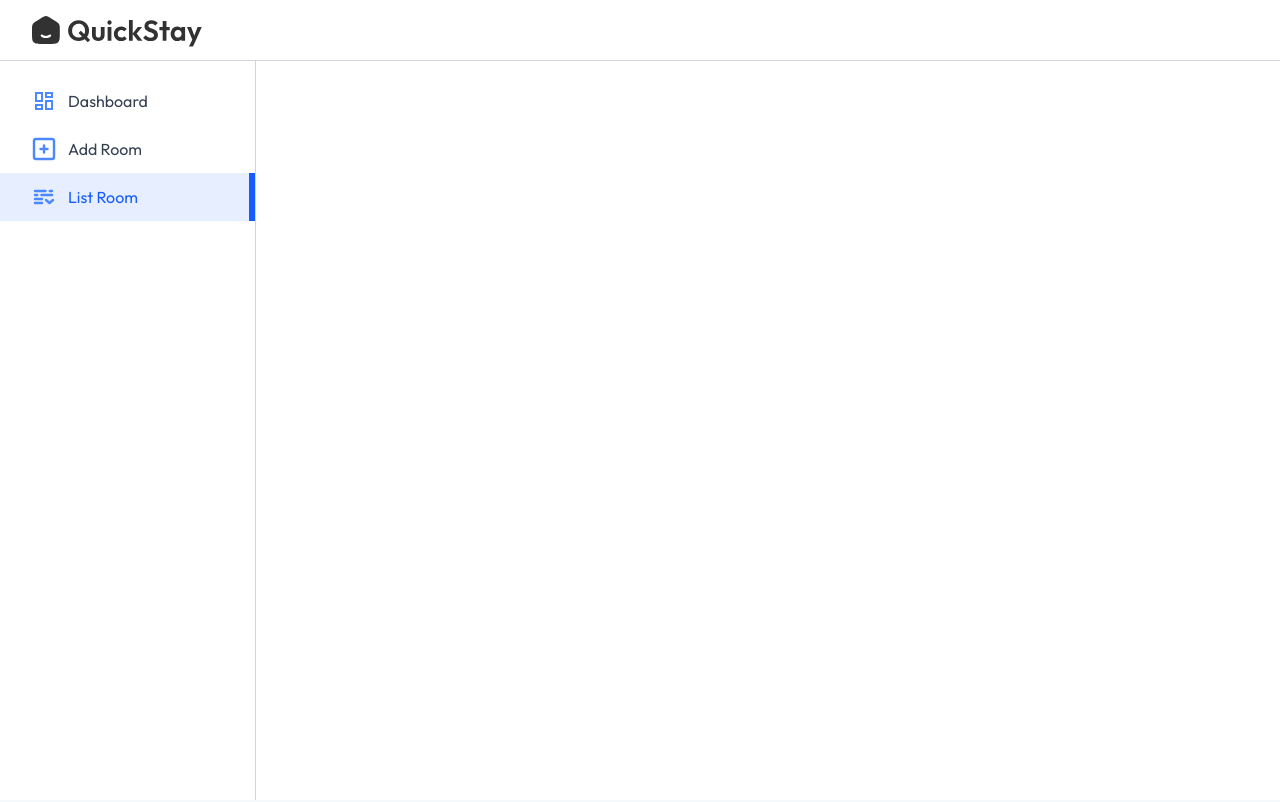
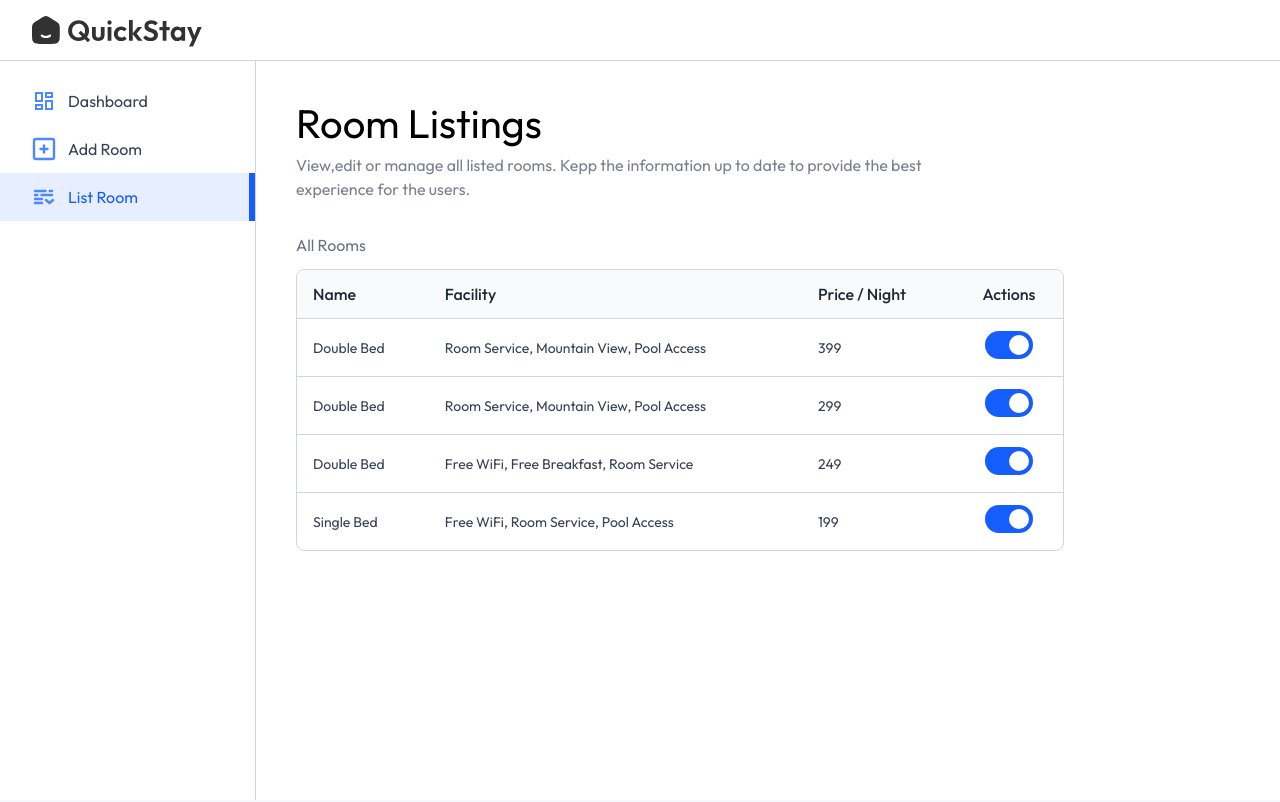
Before and after one commit to AbhiN0o/hotel-booking-app, a React (Vite) app in the folder client/: page /owner/list-room in a window 1280 px wide. Shown: the top 802 px of the page. Built offline with nearby package versions, Linux system fonts and the light colour scheme; a web font is replaced by a local one.

Commit message:
Setup room list and completed frontend

```diff
--- a/client/src/Pages/hotelOwner/ListRoom.jsx
+++ b/client/src/Pages/hotelOwner/ListRoom.jsx
@@ -1,9 +1,44 @@
-import React from 'react'
+import React, { useState } from 'react'
+import { roomsDummyData } from '../../assets/assets'
+import Title from '../../components/Title'
 
 const ListRoom = () => {
+    const [rooms,setRooms]=useState(roomsDummyData)
+
   return (
     <div>
-
+      <Title align={"left"} font={"outfit"} title={"Room Listings"} subtitle={"View,edit or manage all listed rooms. Kepp the information up to date to provide the best experience for the users."}/>
+      <p className='text-gray-500 mt-8'>All Rooms</p>
+      <div className='w-full max-w-3xl text-left border border-gray-300 rounded-lg max-h-80 overflow-y-scroll mt-3'>
+        <table className='w-full'>
+        <thead className='bg-gray-50'>
+                <tr>
+                    <th className='py-3 px-4 text-gray-800 font-medium'>Name</th>
+                    <th className='py-3 px-4 text-gray-800 font-medium max-sm:hidden'>Facility</th>
+                    <th className='py-3 px-4 text-gray-800 font-medium '>Price / Night</th>
+                    <th className='py-3 px-4 text-gray-800 font-medium text-center'>Actions</th>
+                </tr>
+            </thead>
+            <tbody className='text-sm'>
+                {rooms.map((room,index)=>{
+                    return (
+                        <tr key={index}>
+                            <td className='py-3 px-4 text-gray-700 border-t border-gray-300'>{room.roomType}</td>
+                            <td className='py-3 px-4 text-gray-700 border-t border-gray-300 max-sm:hidden'>{room.amenities.join(", ")}</td>
+                            <td className='py-3 px-4 text-gray-700 border-t border-gray-300'>{room.pricePerNight}</td>
+                            <td className='py-3 px-4 text-red-500 border-t border-gray-300 text-sm text-center'>
+                                <label className='relative inline-flex items-center cursor-pointer text-gray-900 gap-3'>
+                                    <input type='checkbox' className='sr-only peer ' checked={room.isAvailable}></input>
+                                    <div className='w-12 h-7 bg-slate-300 rounded-full peer peer-checked:bg-blue-600 transition-colors duration-200'></div>
+                                    <span className='dot absolute left-1 top-1 w-5 h-5 bg-white rounded-full transition-transform duration-200 ease-in-out peer-checked:translate-x-5'></span>
+                                </label>
+                            </td>
+                        </tr>
+                    )
+                })}
+            </tbody>
+        </table>
+      </div>
     </div>
   )
 }
```
